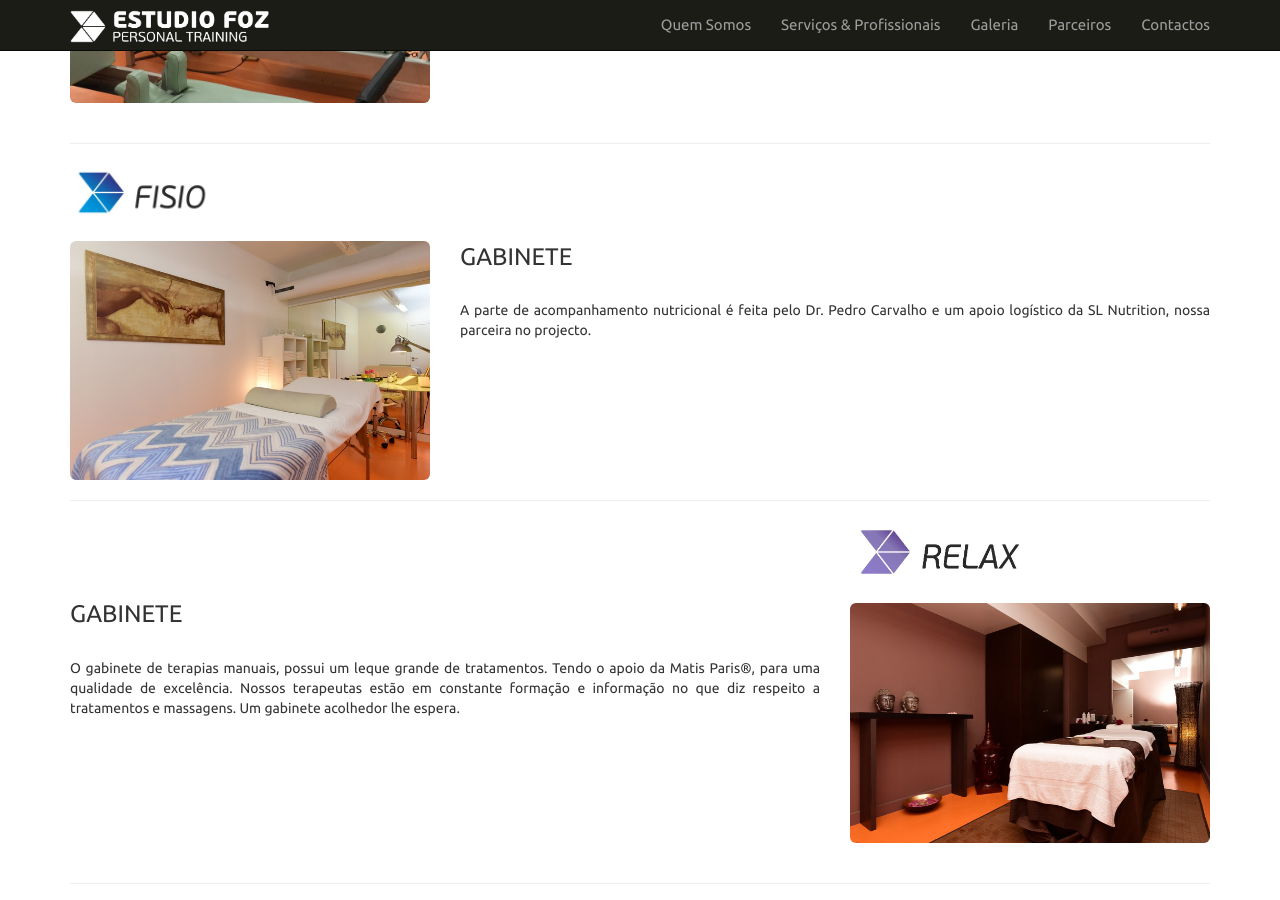
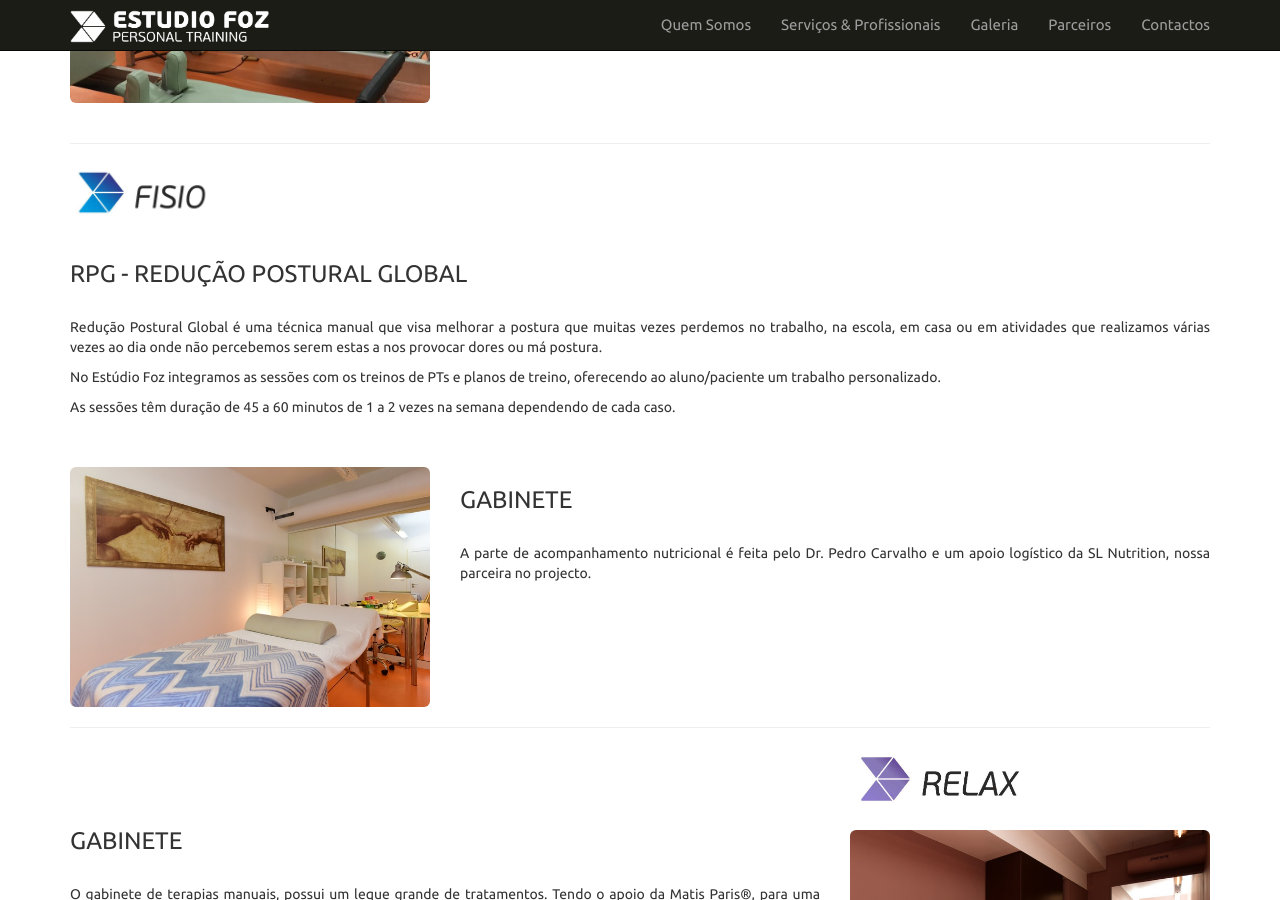
Before and after one commit to estudiotest/estudiotest.github.io, a Jekyll site: the page built from quem-somos/index.html, in a window 1280 px wide and 900 px high, scrolled down 808 px. Built offline with Jekyll 4.4.1, drawn with Linux system fonts in a browser that asks for light colours; nearby versions of some CDN libraries.

Commit message:
Add RPG section and text to Quem Somos

```diff
--- a/quem-somos/index.html
+++ b/quem-somos/index.html
@@ -17,7 +17,7 @@ title: Quem Somos
     </div>
     <div class="col-lg-4">
       <br>
-      <img class="img-responsive img-rounded" width=90% src="/images/força.jpg"><br>
+      <img class="img-responsive img-rounded" width=90% src="/images/forca.jpg"><br>
       <img class="img-responsive img-rounded" src="/images/salas-1.jpg">
     </div>
   </div>
@@ -47,12 +47,30 @@ title: Quem Somos
   <hr>
 
   <div class="row">
+      <div class="col-lg-4 col-md-4">
+          <img class="img-responsive img-rounded" width=40% src="/images/fisio.jpg"><br>
+      </div><div class="col-lg-8 col-md-8"></div>
+      </div>
+      <div class="row">
+        <div class="col-lg-12 col-md-12">
+          <h3>RPG - REDUÇÃO POSTURAL GLOBAL</h3><br>
+          <p>Redução Postural Global é uma técnica manual que visa melhorar a postura que muitas
+             vezes perdemos no trabalho, na escola, em casa ou em atividades que realizamos várias
+             vezes ao dia onde não percebemos serem estas a nos provocar dores ou má postura.</p>
+
+          <p>No Estúdio Foz integramos as sessões com os treinos de PTs e planos de treino, oferecendo
+             ao aluno/paciente um trabalho personalizado.</p>
+
+          <p>As sessões têm duração de 45 a 60 minutos de 1 a 2 vezes na semana dependendo de cada caso.</p>
+      </div>
+  </div>
+  <br><br>
+  <div class="row">
     <div class="col-lg-4 col-md-4">
-      <img class="img-responsive img-rounded" width=40% src="/images/fisio.jpg"><br>
       <img class="img-responsive img-rounded" src="/images/salas-3.jpg">
     </div>
     <div class="col-lg-8 col-md-8">
-      <br><br><br>
+
 
       <h3>GABINETE</h3><br>
 
```
Also changed, not shown: images/forca.jpg (renamed from images/força.jpg).
